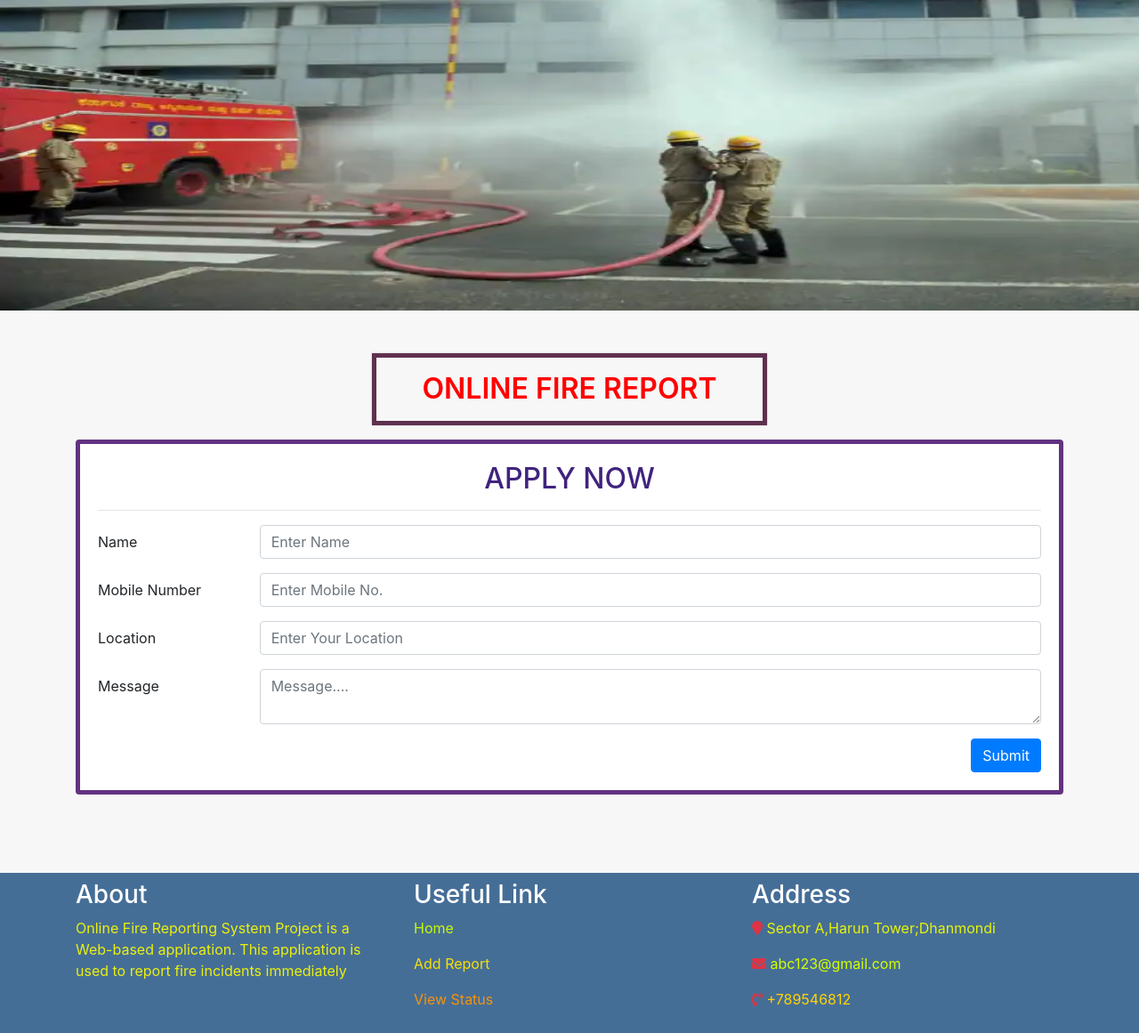
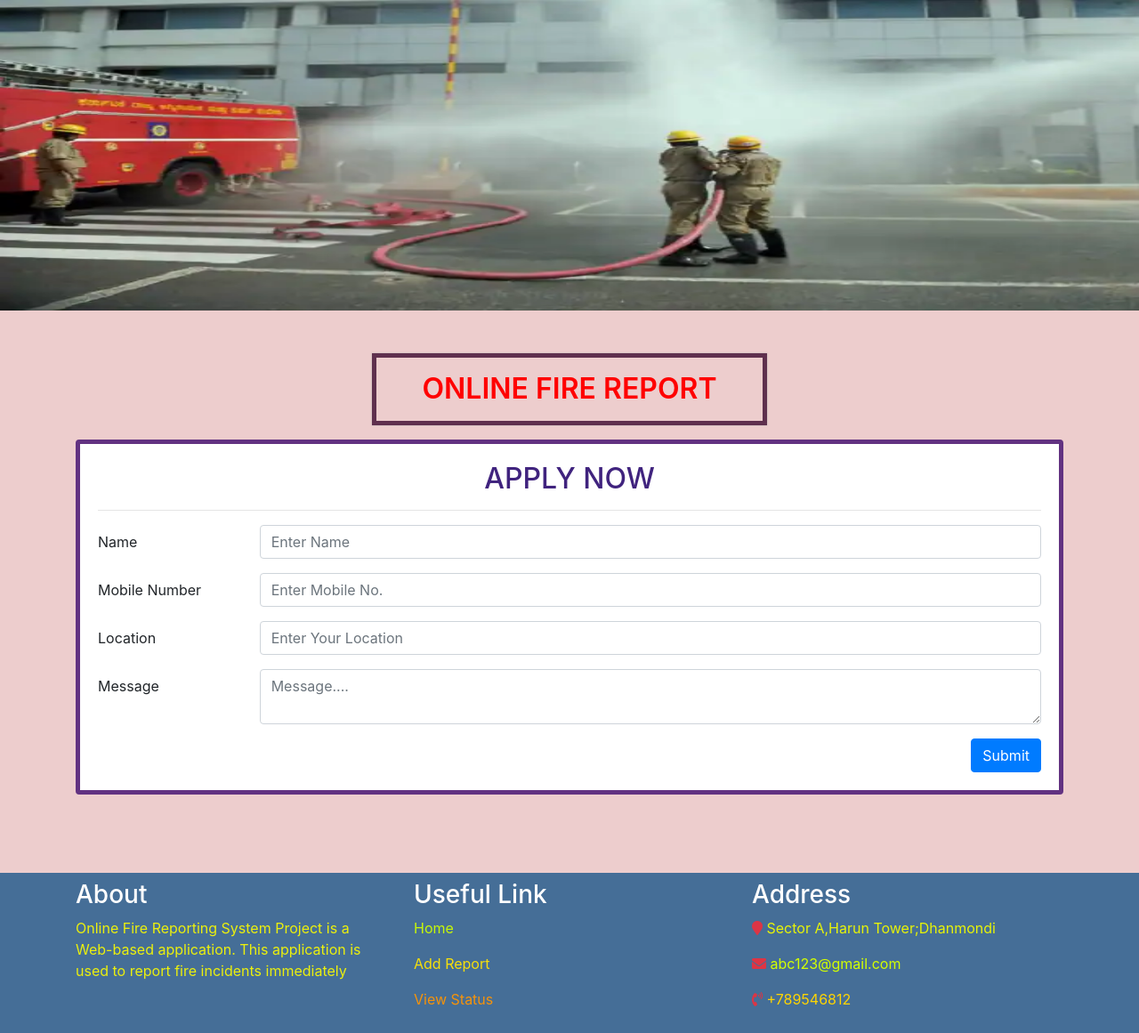
Before and after one commit to Fire-Fighter-Service/Fire-Fighter-project, a Django app: page /reporting in a window 1280 px wide. Shown: the part 67-1228 px from the top of the page at 89% size. Run offline with Django 3.2, Linux system fonts and the light colour scheme; some libraries are stand-ins or nearby versions.

Commit message:
Update reporting.html

```diff
--- a/OnlineFire_ReportingSystem/firereport/templates/reporting.html
+++ b/OnlineFire_ReportingSystem/firereport/templates/reporting.html
@@ -8,7 +8,7 @@
 
 </head>
 
-<body style="background-color: #f7f7f7;">
+<body style="background-color: #edcdcd;">
 <img src="{% static 'images/fire2.jpg' %}" style="width:100%; height:350px;">
 
 <div class="container mt-5">
```
